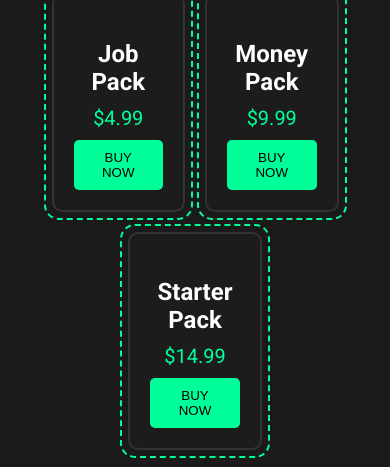
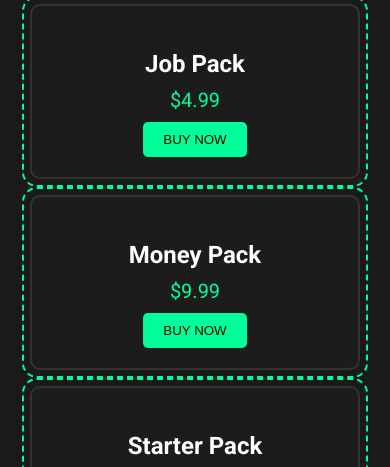
Before and after one commit to lolio9/jobrng.com, a website: page store.html in a window 390 px wide. Shown: the part 193-660 px from the top of the page. Drawn offline with Linux system fonts and the light colour scheme.

Commit message:
Update store.html

```diff
--- a/store.html
+++ b/store.html
@@ -26,6 +26,10 @@
             background-color: #333;
             color: #fff;
             padding: 1rem 0;
+            position: fixed;
+            width: 100%;
+            top: 0;
+            z-index: 1000;
         }
 
         nav {
@@ -61,7 +65,7 @@
         .container {
             padding: 2rem 1rem;
             max-width: 1200px;
-            margin: 0 auto;
+            margin: 5rem auto 0;
             flex: 1;
         }
 
@@ -76,6 +80,7 @@
             display: flex;
             flex-wrap: wrap;
             justify-content: center;
+            gap: 1rem;
         }
 
         .item, .subscription {
@@ -83,8 +88,7 @@
             border: 2px solid #333333;
             border-radius: 10px;
             padding: 20px;
-            width: 25%;
-            margin: 10px;
+            width: calc(33.333% - 2rem);
             text-align: center;
             position: relative;
             transition: transform 0.3s, box-shadow 0.3s;
@@ -354,6 +358,10 @@
                 cursor: pointer;
                 font-size: 1.5rem;
             }
+
+            .item, .subscription {
+                width: 80%;
+            }
         }
     </style>
 </head>
```
